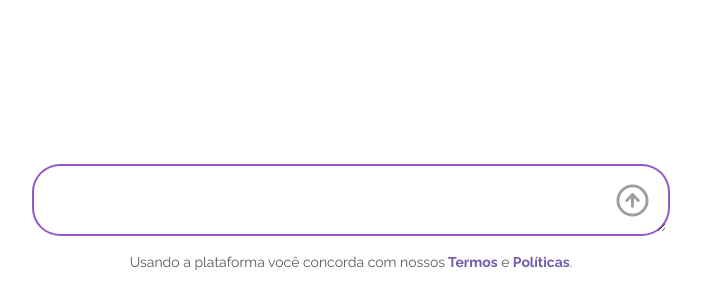
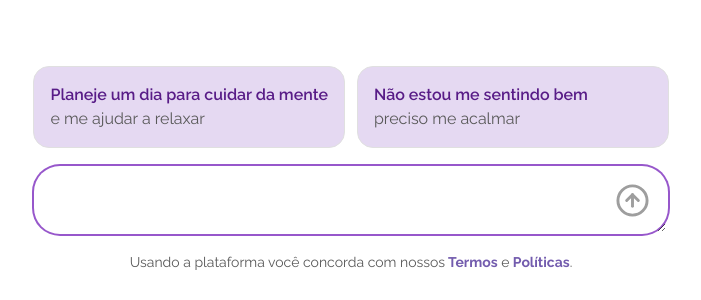
Before and after one commit to euvini/cogniia, a Next.js app: page / in a window 1280 px wide. Shown: the part 500-800 px from the top of the page, without its empty margins (289-990 px from the left). Built offline with nearby package versions, Linux system fonts and the light colour scheme.

Commit message:
adicionado botõers de sugestão de prompts

```diff
--- a/src/app/(app)/home/page.tsx
+++ b/src/app/(app)/home/page.tsx
@@ -9,6 +9,7 @@ import { removeIfWhitespace } from "@/lib/utils";
 import { IResquestMessageHistory } from "@/services/types";
 import { useAuthStore } from "@/zustand-store/authStore";
 import { useChatStore } from "@/zustand-store/chatStore";
+import { formatDate } from "date-fns";
 import { ArrowUp, Sparkles } from "lucide-react";
 import Link from "next/link";
 import { useRouter } from "next/navigation";
@@ -22,12 +23,28 @@ const Home = () => {
     const { user } = useAuthStore()
     const { error, getHistory, isLoading, lastMessage, messages, sendMessage, prompt, setPrompt } = useChatStore()
 
+    const sugestionPromt1 = 'Tem como me ajudar a planejar um dia relaxante que se concentre em atividades revigorantes?'
+    const sugestionPromt2 = 'Preciso de ajuda para me acalmar. Não estou muito bem.'
+
     const [isTopVisible, setIsTopVisible] = useState(true);
 
-    const handleSendMessage = () => {
+    const noMessages = messages.length === 0;
+
+    const isDifferentDay = (() => {
+        if (messages.length === 0) return false;
+
+        const lastMessageDate = new Date(messages[messages.length - 1]?.created_at ?? '');
+        const currentDate = new Date();
+
+        return lastMessageDate.getDate() !== currentDate.getDate() ||
+            lastMessageDate.getMonth() !== currentDate.getMonth() ||
+            lastMessageDate.getFullYear() !== currentDate.getFullYear();
+    })();
+
+    const handleSendMessage = (customPrompt?: string) => {
         const sessionId = user?.sessionIds?.length === 0 ? '' : user?.sessionIds[0];
         const userIdExt = user?.id;
-        sendMessage(sessionId, userIdExt, prompt, scrollToBottom);
+        sendMessage(sessionId, userIdExt, customPrompt ?? prompt, scrollToBottom);
 
         setTimeout(() => {
             scrollToBottom()
@@ -132,6 +149,27 @@ const Home = () => {
                 </div>
                 <div ref={endRef} />
             </ScrollArea>
+            {
+                noMessages || isDifferentDay && !isLoading ?
+                    (
+                        <div className="grid grid-cols-2 gap-3">
+                            <div
+                                className="flex flex-col rounded-2xl w-full p-4 border border-grey-300 cursor-pointer bg-purple-50"
+                                onClick={() => handleSendMessage(sugestionPromt1)}
+                            >
+                                <h6 className="font-semibold text-purple-900">Planeje um dia para cuidar da mente</h6>
+                                <span className="text-grey-700">e me ajudar a relaxar</span>
+                            </div>
+                            <div
+                                className="flex flex-col rounded-2xl w-full p-4 border border-grey-300 cursor-pointer bg-purple-50"
+                                onClick={() => handleSendMessage(sugestionPromt2)}
+                            >
+                                <h6 className="font-semibold text-purple-900">Não estou me sentindo bem</h6>
+                                <span className="text-grey-700">preciso me acalmar</span>
+                            </div>
+                        </div>
+                    ) : null
+            }
             <Textarea
                 ref={textareaRef}
                 value={prompt}
--- a/src/components/message/index.tsx
+++ b/src/components/message/index.tsx
@@ -15,6 +15,8 @@ interface IMessageBubble {
 export default function MessageBubble(props: IMessageBubble) {
 
     return (
+        <>
+            {
                 props.messages.map((response, index) => (
                     <>
                         {
@@ -40,5 +42,7 @@ export default function MessageBubble(props: IMessageBubble) {
                         </div>
                     </>
                 ))
+            }
+        </>
     )
 }
```
Lines whose indentation alone changed are shown as unchanged.
